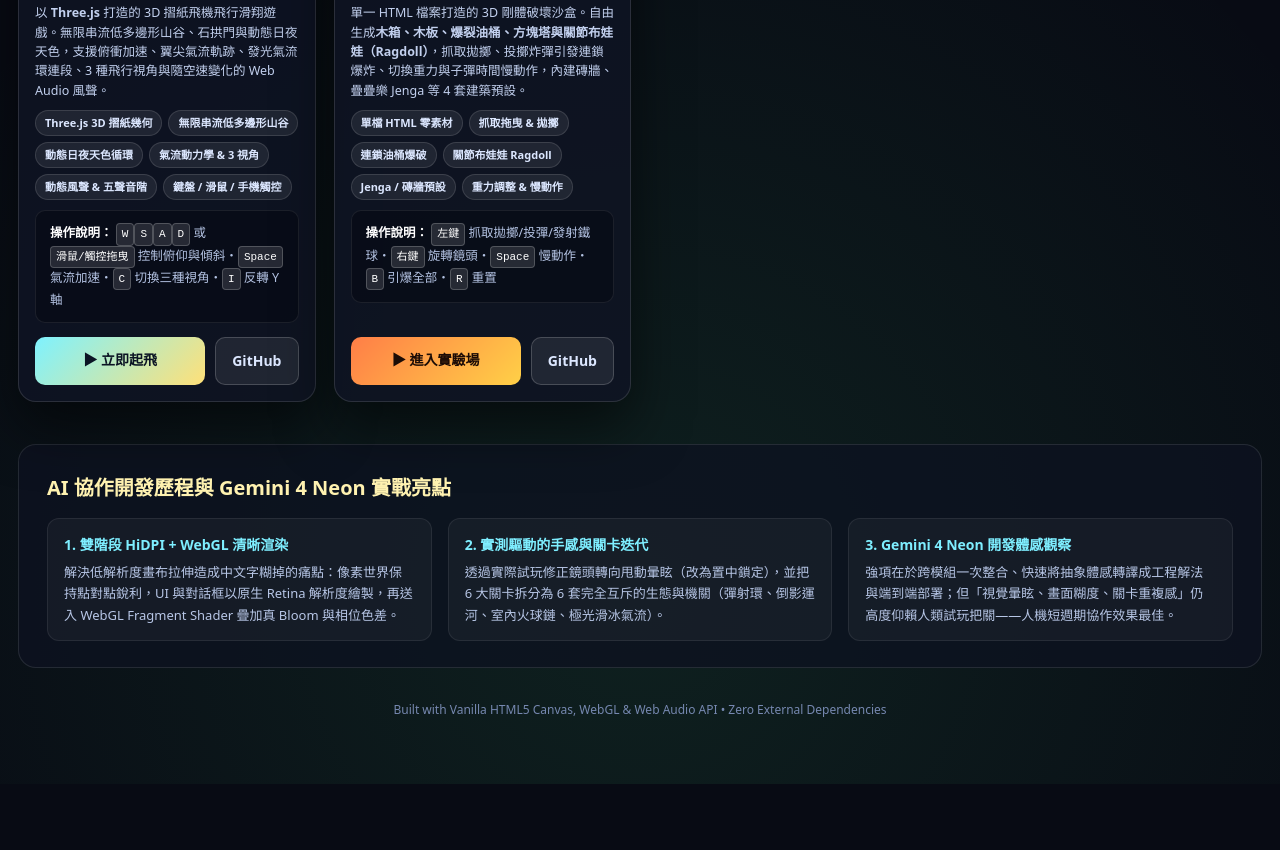
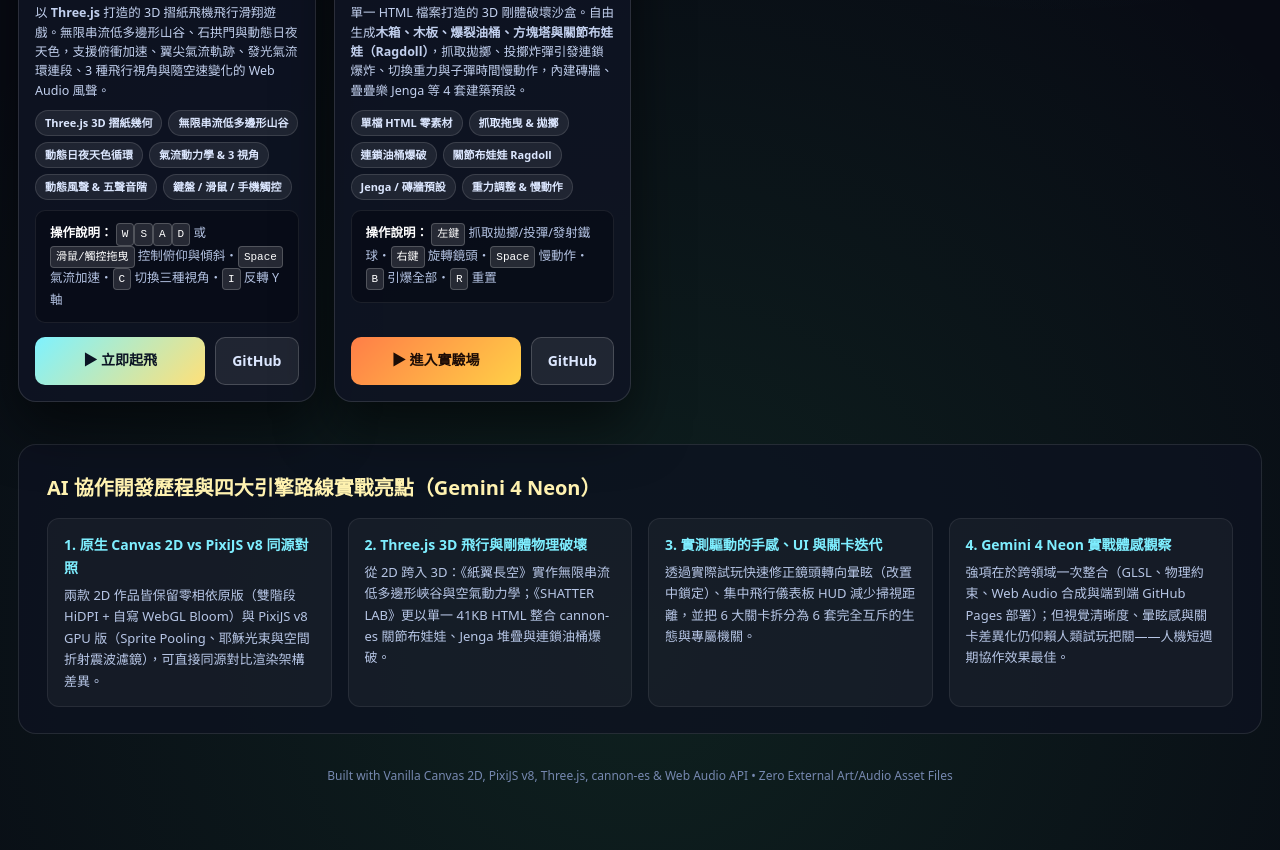
Before and after one commit to Akkuo/pixel-arcade-showcase, a plain HTML site: page index.html in a window 1280 px wide. Shown: the part 1162-2012 px from the top of the page. Before the commit the page ends 1946 px from the top, so only its background shows below. Drawn offline with Linux system fonts and the light colour scheme; animation ran at ten frames a second.

Commit message:
Update showcase header, 4-pillar dev story, and footer for all 6 2D/3D games

```diff
--- a/index.html
+++ b/index.html
@@ -3,7 +3,7 @@
   <head>
     <meta charset="UTF-8" />
     <meta name="viewport" content="width=device-width, initial-scale=1.0" />
-    <title>AI Pixel Arcade — 雙作品原創像素遊戲展間</title>
+    <title>AI Web Arcade — 2D × 3D 原創瀏覽器遊戲展間</title>
     <style>
       * {
         box-sizing: border-box;
@@ -279,10 +279,10 @@
   <body>
     <div class="wrap">
       <header>
-        <span class="eyebrow">ZERO-DEPENDENCY • HTML5 CANVAS + WEBGL + WEB AUDIO • DESKTOP & MOBILE</span>
-        <h1>AI 原創 2D 像素遊戲展間</h1>
+        <span class="eyebrow">ZERO ART/AUDIO ASSETS • CANVAS 2D • PIXI.JS v8 • THREE.JS 3D • CANNON-ES PHYSICS</span>
+        <h1>AI 原創 2D × 3D 網頁遊戲展間</h1>
         <p class="subtitle">
-          無外部引擎、無外部美術與音效素材包——純由程式生成像素精靈、即時 WebGL Bloom 後處理與 Web Audio 合成配樂，打造兩款截然不同玩法的經典致敬之作，支援鍵盤、手把與手機觸控遊玩。
+          全站零外部美術與音效素材檔——涵蓋原生 Canvas 2D、PixiJS v8 GPU 場景圖、Three.js 3D 飛行與 cannon-es 剛體物理破壞四大技術路線，集結 6 款可立即於桌面與手機遊玩的原創作品。
         </p>
       </header>
 
@@ -469,24 +469,28 @@
       </section>
 
       <section class="story">
-        <h3>AI 協作開發歷程與 Gemini 4 Neon 實戰亮點</h3>
+        <h3>AI 協作開發歷程與四大引擎路線實戰亮點（Gemini 4 Neon）</h3>
         <div class="story-grid">
           <div class="story-item">
-            <h4>1. 雙階段 HiDPI + WebGL 清晰渲染</h4>
-            <p>解決低解析度畫布拉伸造成中文字糊掉的痛點：像素世界保持點對點銳利，UI 與對話框以原生 Retina 解析度繪製，再送入 WebGL Fragment Shader 疊加真 Bloom 與相位色差。</p>
+            <h4>1. 原生 Canvas 2D vs PixiJS v8 同源對照</h4>
+            <p>兩款 2D 作品皆保留零相依原版（雙階段 HiDPI + 自寫 WebGL Bloom）與 PixiJS v8 GPU 版（Sprite Pooling、耶穌光束與空間折射震波濾鏡），可直接同源對比渲染架構差異。</p>
           </div>
           <div class="story-item">
-            <h4>2. 實測驅動的手感與關卡迭代</h4>
-            <p>透過實際試玩修正鏡頭轉向甩動暈眩（改為置中鎖定），並把 6 大關卡拆分為 6 套完全互斥的生態與機關（彈射環、倒影運河、室內火球鏈、極光滑冰氣流）。</p>
+            <h4>2. Three.js 3D 飛行與剛體物理破壞</h4>
+            <p>從 2D 跨入 3D：《紙翼長空》實作無限串流低多邊形峽谷與空氣動力學；《SHATTER LAB》更以單一 41KB HTML 整合 cannon-es 關節布娃娃、Jenga 堆疊與連鎖油桶爆破。</p>
           </div>
           <div class="story-item">
-            <h4>3. Gemini 4 Neon 開發體感觀察</h4>
-            <p>強項在於跨模組一次整合、快速將抽象體感轉譯成工程解法與端到端部署；但「視覺暈眩、畫面糊度、關卡重複感」仍高度仰賴人類試玩把關——人機短週期協作效果最佳。</p>
+            <h4>3. 實測驅動的手感、UI 與關卡迭代</h4>
+            <p>透過實際試玩快速修正鏡頭轉向暈眩（改置中鎖定）、集中飛行儀表板 HUD 減少掃視距離，並把 6 大關卡拆分為 6 套完全互斥的生態與專屬機關。</p>
+          </div>
+          <div class="story-item">
+            <h4>4. Gemini 4 Neon 實戰體感觀察</h4>
+            <p>強項在於跨領域一次整合（GLSL、物理約束、Web Audio 合成與端到端 GitHub Pages 部署）；但視覺清晰度、暈眩感與關卡差異化仍仰賴人類試玩把關——人機短週期協作效果最佳。</p>
           </div>
         </div>
       </section>
 
-      <footer>Built with Vanilla HTML5 Canvas, WebGL & Web Audio API • Zero External Dependencies</footer>
+      <footer>Built with Vanilla Canvas 2D, PixiJS v8, Three.js, cannon-es & Web Audio API • Zero External Art/Audio Asset Files</footer>
     </div>
 
     <script>
```
